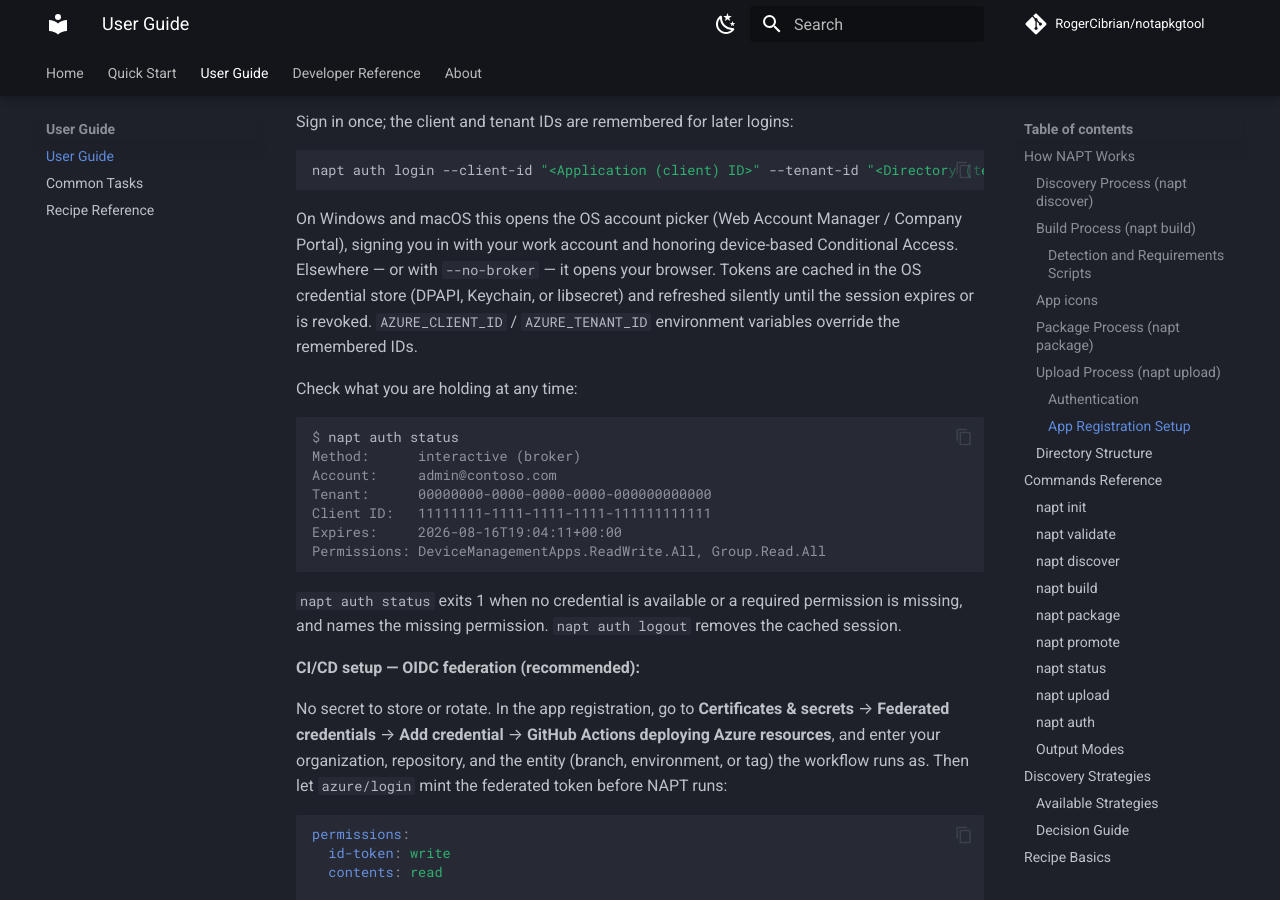
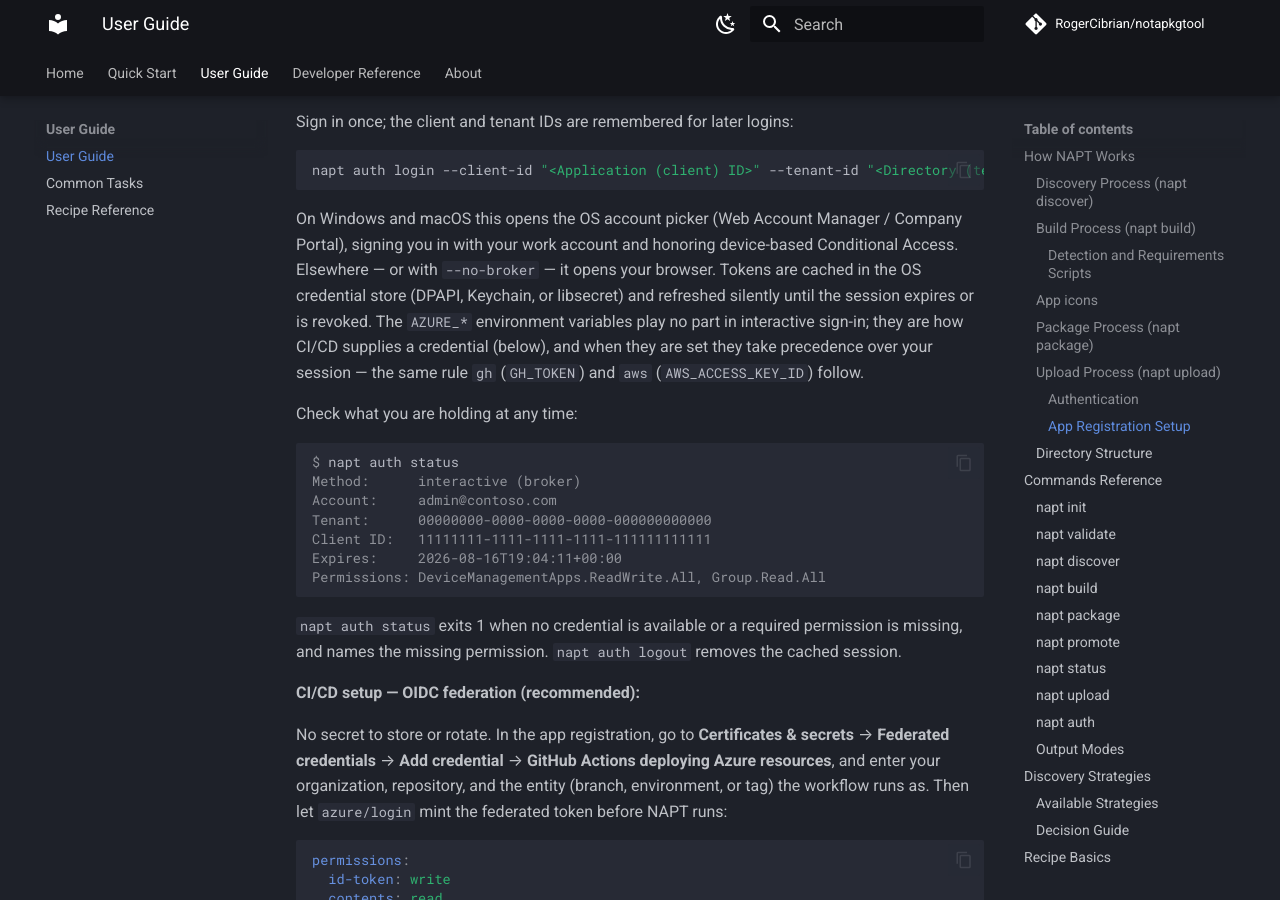
Before and after one commit to RogerCibrian/notapkgtool, an MkDocs documentation site: the page built from docs/user-guide.md, in a window 1280 px wide and 900 px high, scrolled down 9910 px. Built offline with MkDocs 1.6.1 and Material for MkDocs 9.7.7, drawn with Linux system fonts in a browser that asks for light colours; comment, search, counter and statistics services are not loaded.

Commit message:
refactor: Keep AZURE_* vars out of interactive login

```diff
--- a/docs/user-guide.md
+++ b/docs/user-guide.md
@@ -354,8 +354,10 @@ honoring device-based Conditional Access.
 Elsewhere — or with `--no-broker` — it opens your browser.
 Tokens are cached in the OS credential store (DPAPI, Keychain, or
 libsecret) and refreshed silently until the session expires or is revoked.
-`AZURE_CLIENT_ID` / `AZURE_TENANT_ID` environment variables override the
-remembered IDs.
+The `AZURE_*` environment variables play no part in interactive sign-in;
+they are how CI/CD supplies a credential (below), and when they are set
+they take precedence over your session — the same rule `gh` (`GH_TOKEN`)
+and `aws` (`AWS_ACCESS_KEY_ID`) follow.
 
 Check what you are holding at any time:
 
```
Also changed, not shown: docs/changelog.md (+2 -1 lines), 4 other files.
